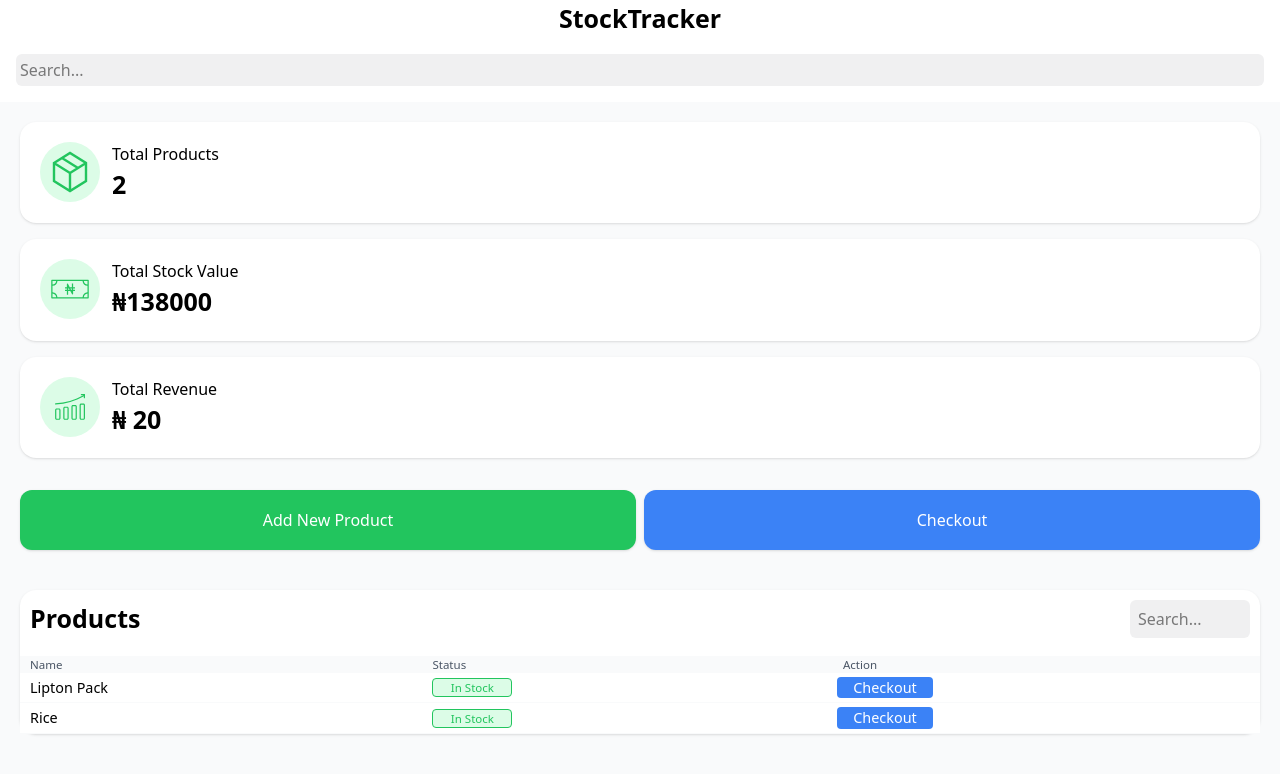
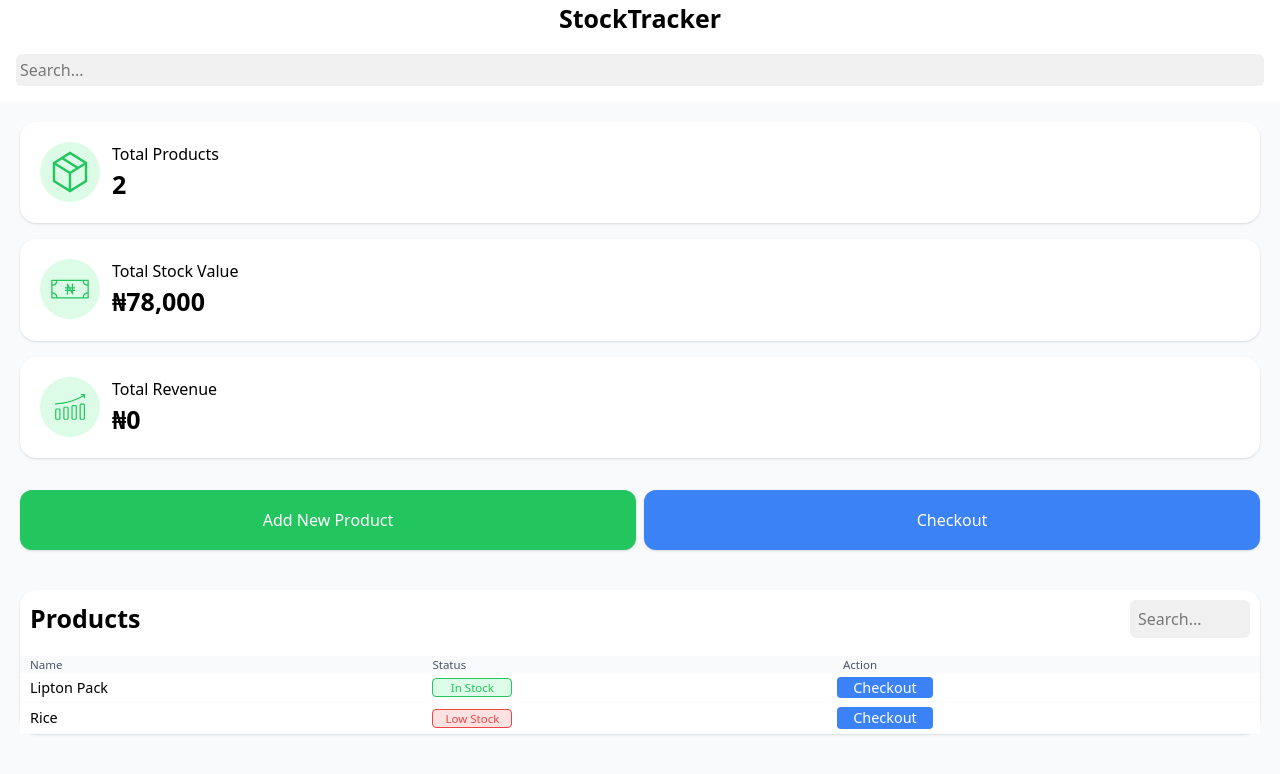
Before and after one commit to I-amHb/stock-tracker, a React (Vite) app: page / in a window 1280 px wide. Shown: the top 774 px of the page. Built offline with nearby package versions, Linux system fonts and the light colour scheme.

Commit message:
destructured props, cleaned up code

```diff
--- a/src/App.jsx
+++ b/src/App.jsx
@@ -19,7 +19,7 @@ function App() {
       id: '2',
       name: 'Rice',
       price: 10000,
-      quantity: 10,
+      quantity: 4,
       threshold: 5,
 
     },
--- a/src/components/Overview.jsx
+++ b/src/components/Overview.jsx
@@ -1,6 +1,6 @@
 import React from 'react'
 
-const Overview = (appData) => {
+const Overview = ({totalProd, totalStockVal}) => {
     return (
         <section className='w-full p-padding-sm flex flex-col gap-8'>
             <div className='flex flex-col gap-4'>
@@ -10,7 +10,7 @@ const Overview = (appData) => {
                     </div>
                     <div className='flex flex-col'>
                         <p>Total Products</p>
-                        <h1 className='text-mid font-bold'>{appData.totalProd}</h1>
+                        <h1 className='text-mid font-bold'>{totalProd}</h1>
                     </div>
                 </div>
                 <div className='totatl-product bg-bgCard p-padding-sm rounded-2xl shadow flex gap-3'>
@@ -19,7 +19,7 @@ const Overview = (appData) => {
                     </div>
                     <div className='flex flex-col'>
                         <p>Total Stock Value</p>
-                        <h1 className='text-mid font-bold'>&#8358;{appData.totalStockVal}</h1>
+                        <h1 className='text-mid font-bold'>&#8358;{totalStockVal.toLocaleString()}</h1>
                     </div>
                 </div>
                 <div className='totatl-product bg-bgCard p-padding-sm rounded-2xl shadow flex gap-3'>
@@ -28,7 +28,7 @@ const Overview = (appData) => {
                     </div>
                     <div className='flex flex-col'>
                         <p>Total Revenue</p>
-                        <h1 className='text-mid font-bold'>&#8358; 20</h1>
+                        <h1 className='text-mid font-bold'>&#8358;0</h1>
                     </div>
                 </div>
             </div>
--- a/src/components/ProductTable.jsx
+++ b/src/components/ProductTable.jsx
@@ -1,19 +1,17 @@
 import React, { useState } from 'react'
 
-const ProductTable = (tableData) => {
+const ProductTable = ({ prod }) => {
 
-    const [isInStock, SetIsInStock] = useState(true);
-
-    const prodList = tableData.prod.map((val) => {
+    const prodList = prod.map((val) => {
 
         return (
-            <tr className=' bg-bgCard [&>td]:px-2.5
+            <tr key={val.id} className=' bg-bgCard [&>td]:px-2.5
             *:last:p-1 *:last:text-left border-b border-b-bgApp '>
                 <td>{val.name}</td>
                 <td className='hidden'>{val.price}</td>
                 <td className='hidden'>{val.quantity}</td>
                 <td>
-                    {isInStock && (val.quantity >= val.threshold) ? <p className='w-20 text-[0.8em] text-primary text-center bg-primarySoft rounded-sm border border-primary'>In Stock</p>
+                    {val.quantity >= val.threshold ? <p className='w-20 text-[0.8em] text-primary text-center bg-primarySoft rounded-sm border border-primary'>In Stock</p>
                         : <p className='w-20 text-[0.8em] text-danger text-center bg-dangerSoft rounded-sm border border-danger'>Low Stock</p>
                     }
 
@@ -35,6 +33,7 @@ const ProductTable = (tableData) => {
                     <input type="text" name='search' className='bg-[#f0f0f1] px-2 rounded-md w-30' placeholder='Search...' />
                 </div>
                 <table className='w-full text-[0.9em]'>
+                    <thead>
                         <tr className=' bg-bgApp [&>th]:px-2.5 text-left [&>th]:font-normal text-gray-600 text-[0.8em] '>
                             <th>Name</th>
                             <th className='hidden'>Price</th>
@@ -42,7 +41,10 @@ const ProductTable = (tableData) => {
                             <th>Status</th>
                             <th>Action</th>
                         </tr>
+                    </thead>
+                    <tbody>
                         {prodList}
+                    </tbody>
 
                 </table>
             </div>
```
Lines whose indentation alone changed are shown as unchanged.
